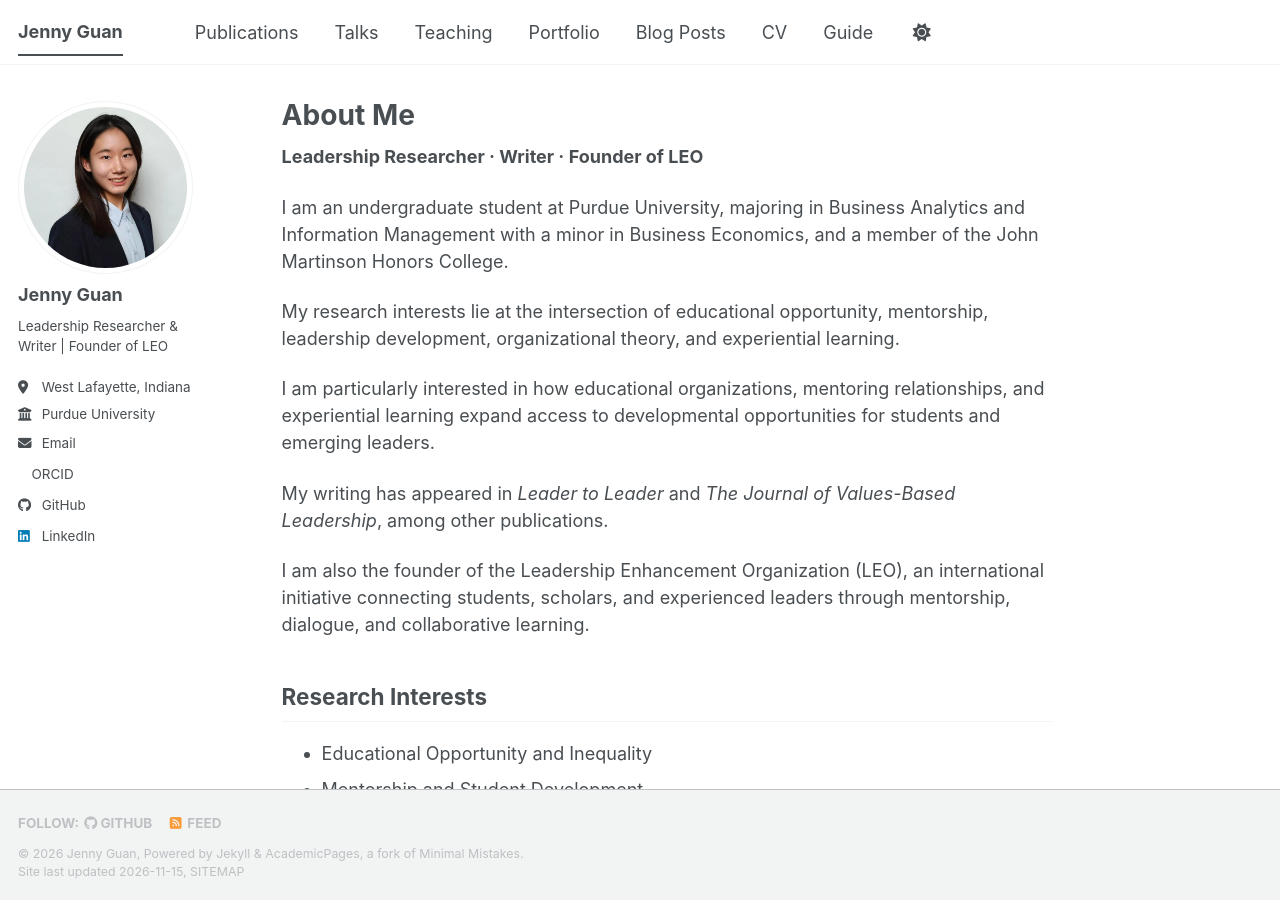
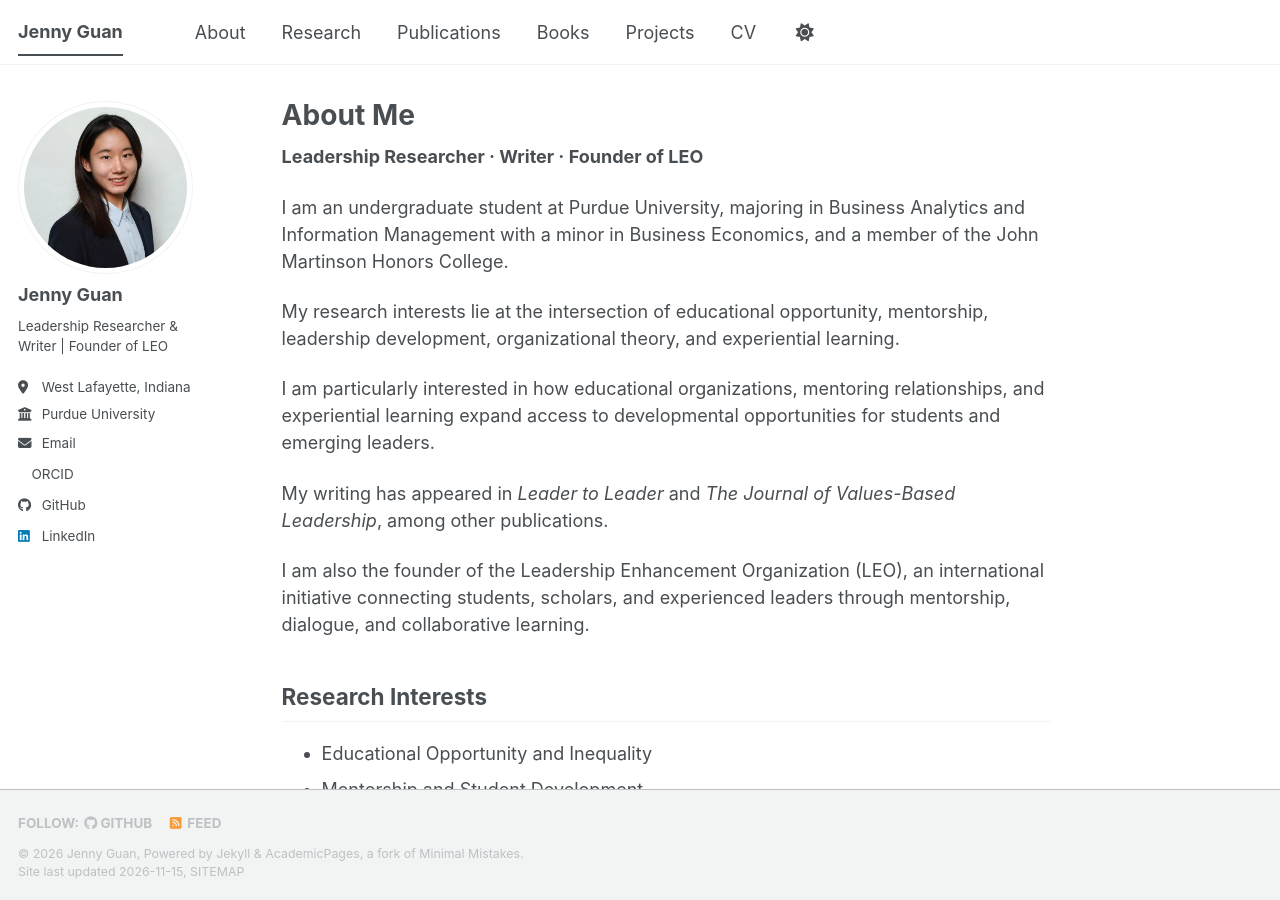
Before and after one commit to JennyGuan101/JennyGuan101.github.io, a Jekyll site: the page built from _pages/about.md, in a window 1280 px wide and 900 px high. Built offline with Jekyll 4.4.1, drawn with Linux system fonts in a browser that asks for light colours; a script bundle is joined from its source files by our own code; a style sheet for code colours, icons or effects is not loaded.

Commit message:
Update navigation.yml
Replace template navigation with About, Research, Publications, Books, Projects, and CV.

```diff
--- a/_data/navigation.yml
+++ b/_data/navigation.yml
@@ -8,23 +8,20 @@
 #      Markdown formatted page while the second is generated using JSON.
 
 main:
+  - title: "About"
+    url: /
+
+  - title: "Research"
+    url: /research/
+
   - title: "Publications"
     url: /publications/
 
-  - title: "Talks"
-    url: /talks/
+  - title: "Books"
+    url: /books/
 
-  - title: "Teaching"
-    url: /teaching/
-
-  - title: "Portfolio"
-    url: /portfolio/
-
-  - title: "Blog Posts"
-    url: /year-archive/
+  - title: "Projects"
+    url: /projects/
 
   - title: "CV"
     url: /cv/
-
-  - title: "Guide"
-    url: /markdown/
```
